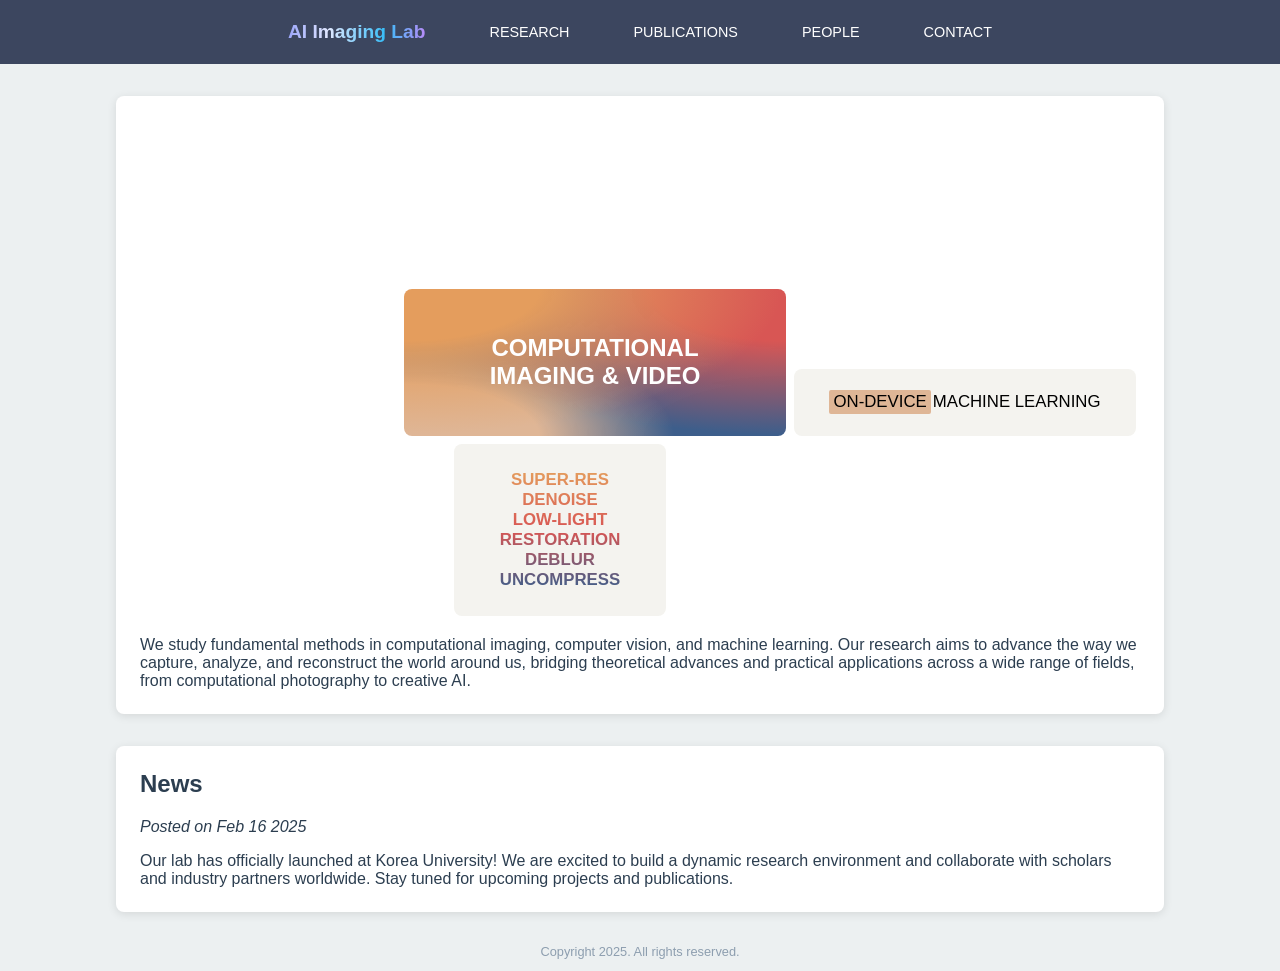
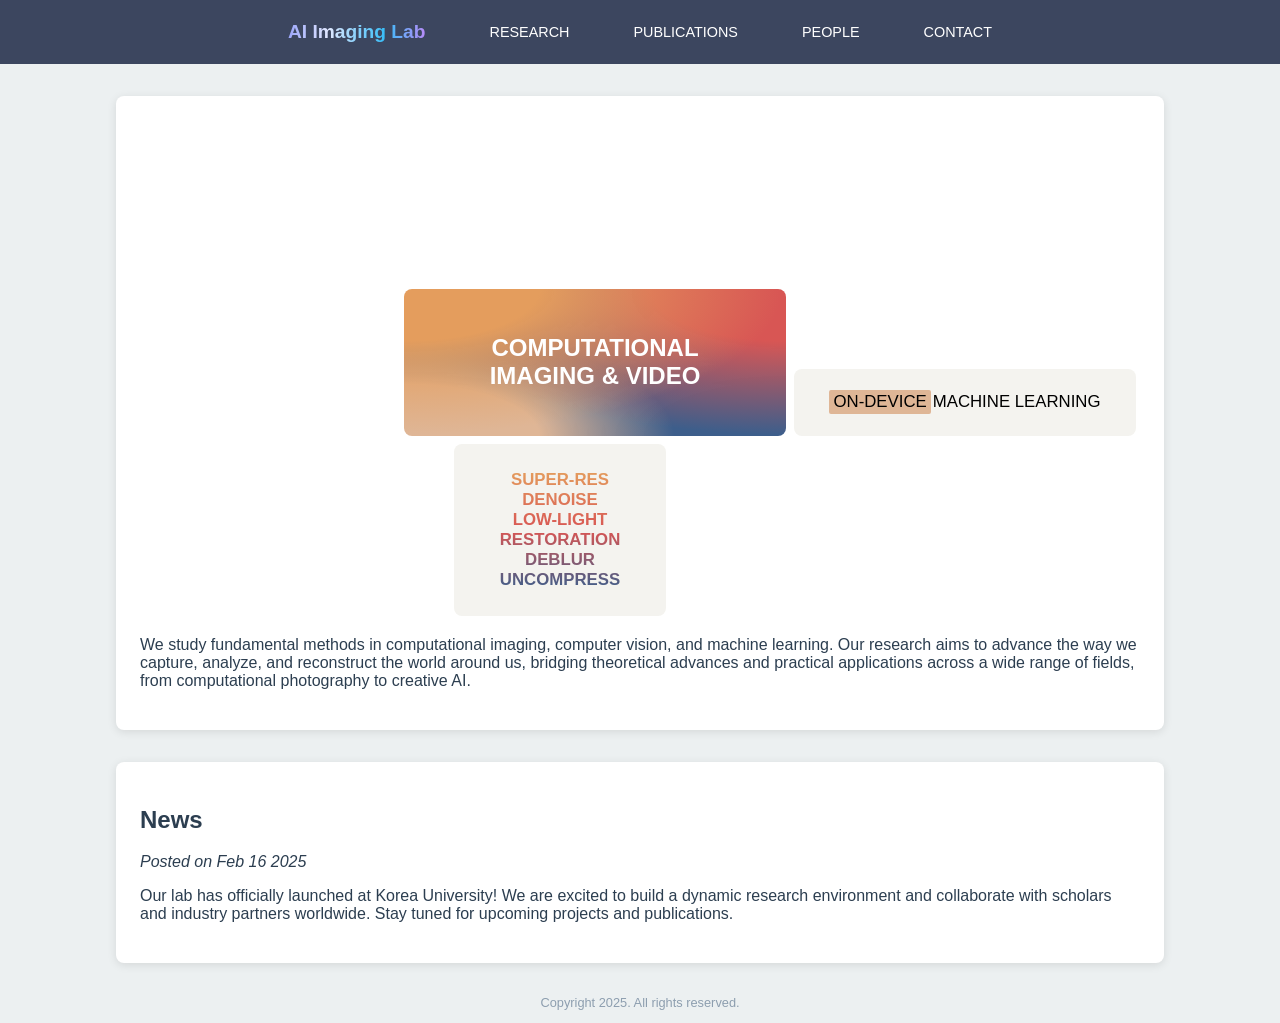

Refactor layout structure and styles for consistency

--- a/style.css
+++ b/style.css
@@ -48,7 +48,7 @@ nav a:first-child {
   font-weight: 600;
   font-size: 1.2rem;
   background: linear-gradient(90deg, #818cf8, #e0e7ff, #38bdf8, #e879f9);
-  -webkit-background-clip: text;
+  background-clip: text;
   -webkit-text-fill-color: transparent;
 }
 hr {
@@ -64,15 +64,21 @@ section {
   border-radius: 8px;
   box-shadow: 0 2px 10px rgba(0, 0, 0, 0.1);
 }
-section *:first-child {
-  margin-top: 0;
-}
-section *:last-child {
-  margin-bottom: 0;
-}
-.flex-container {
+.flex-column, section {
   display: flex;
+  flex-direction: column;
+  gap: 1rem;
+}
+.flex-column > *, section > * {
+  margin: 0;
+}
+.flex-row {
+  display: flex;
+  flex-direction: row;
   gap: 1.5rem;
+}
+.flex-row > * {
+  margin: 0;
 }
 .research-img {
   width: 250px;
@@ -92,23 +98,29 @@ iframe {
   box-shadow: 0 10px 20px rgba(0, 0, 0, 0.1);
 }
 .people-container {
-  display: inline-flex;
+  display: flex;
+  flex-wrap: wrap;
+  gap: 1rem;
+}
+.people {
+  display: flex;
   flex-direction: column;
   align-items: center;
   gap: 0.5rem;
-  width: 240px;
+  width: 238px;
 }
-.people-container > h4 {
-  font-size: 1.0rem;
-  font-weight: 600;
+.people > * {
   margin: 0;
 }
-.people-container > h5 {
+.people > h4 {
+  font-size: 1.0rem;  
+  font-weight: 600;
+}
+.people > h5 {
   font-size: 0.9rem;
   font-weight: 400;
-  margin: 0;
 }
-.people-container a {
+.people a {
   margin: 0 2px;
 }
 footer {
